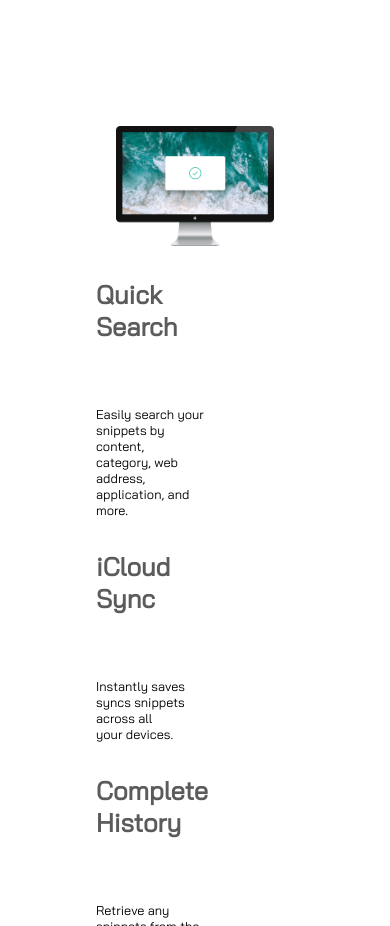
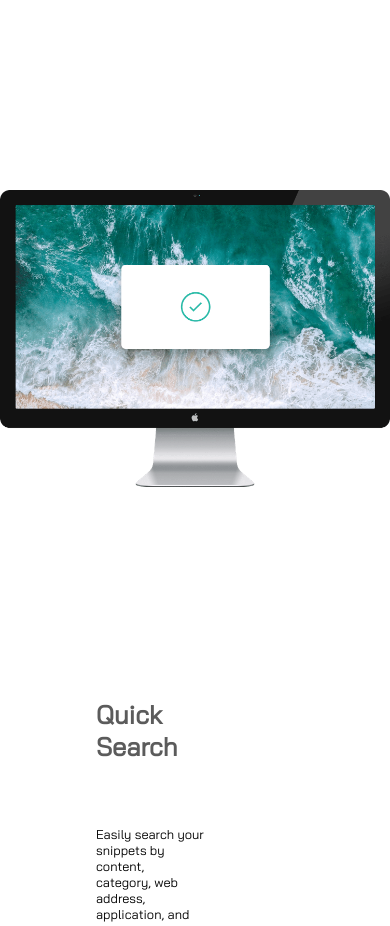
Before and after one commit to Dhruvmehta1311/Clipboard-Landing-Page, a plain HTML site: page index.html in a window 390 px wide. Shown: the part 1200-2126 px from the top of the page. Drawn offline with Linux system fonts and the light colour scheme.

Commit message:
Final FIx. Not Going to change now.

```diff
--- a/style.css
+++ b/style.css
@@ -105,13 +105,13 @@ body {
 }
 
 #left-image {
-  height: 80%;
-  width: 50%;
-  /* background-color: red; */
+  height: 50%; /* Adjust the height as per your design */
+  width: 100%; /* Change the width to 100% */
   background-image: url(./images/image-computer.png);
   background-repeat: no-repeat;
-  background-size: cover;
-  background-position: center;
+  background-size: contain;
+  background-position: top;
+  margin-top: 5rem; /* Adjust margin-top as needed */
 }
 
 #right-content {
@@ -307,20 +307,20 @@ p {
     color: rgba(0, 0, 0, 0.349);
   }
   #page2 {
-    height: 100%;
+    height: 160%;
     width: 100%;
+    display: flex;
+    flex-direction: column;
     /* background-color: green; */
-    display: flex;
-    /* margin-top: 2rem; */
-    flex-direction: column;
   }
   #left-image {
     background-image: url(./images/image-computer.png);
-    height: 30%; /* Adjust the height as per your design */
+    height: 50%; /* Adjust the height as per your design */
     width: 100%;
     background-position: top; /* Adjust the background position */
     background-size: contain; /* Adjust the background size */
-    margin-top: 1rem;
+    margin-top: 5rem;
+    /* background-color: red; */
   }
 
 
@@ -335,7 +335,6 @@ p {
   #part1 p {
     font-size: 0.8rem;
     margin-top: 4rem;
-    /* margin-right: 0.3rem; */
   }
   #part3 h1 {
     font-size: 1.6rem;
@@ -348,13 +347,12 @@ p {
   }
   #page3 {
     margin-top: 2rem;
-    /* background-color: red; */
     height: 50%;
     background-size: 45rem;
-    height: 50%; /* Adjust the height as per your design */
+    height: 50%;
     width: 100%;
-    background-position: top; /* Adjust the background position */
-    background-size: contain; /* Adjust the background size */
+    background-position: top;
+    background-size: contain;
     margin-top: 1rem;
   }
 
@@ -364,7 +362,6 @@ p {
     padding: 1rem 1rem;
   }
   #company-logos {
-    /* background-color: red; */
     margin-top: 5rem;
     padding: 2rem;
     display: flex;
@@ -374,7 +371,7 @@ p {
 
   #company-logos img {
     height: 2rem;
-    /* padding: 1rem 1rem; */
+
   }
 
   #logo {
@@ -597,8 +594,4 @@ p {
     /* background-color: blue; */
     width: 100%;
   }
-
-
-
-
 }
```
